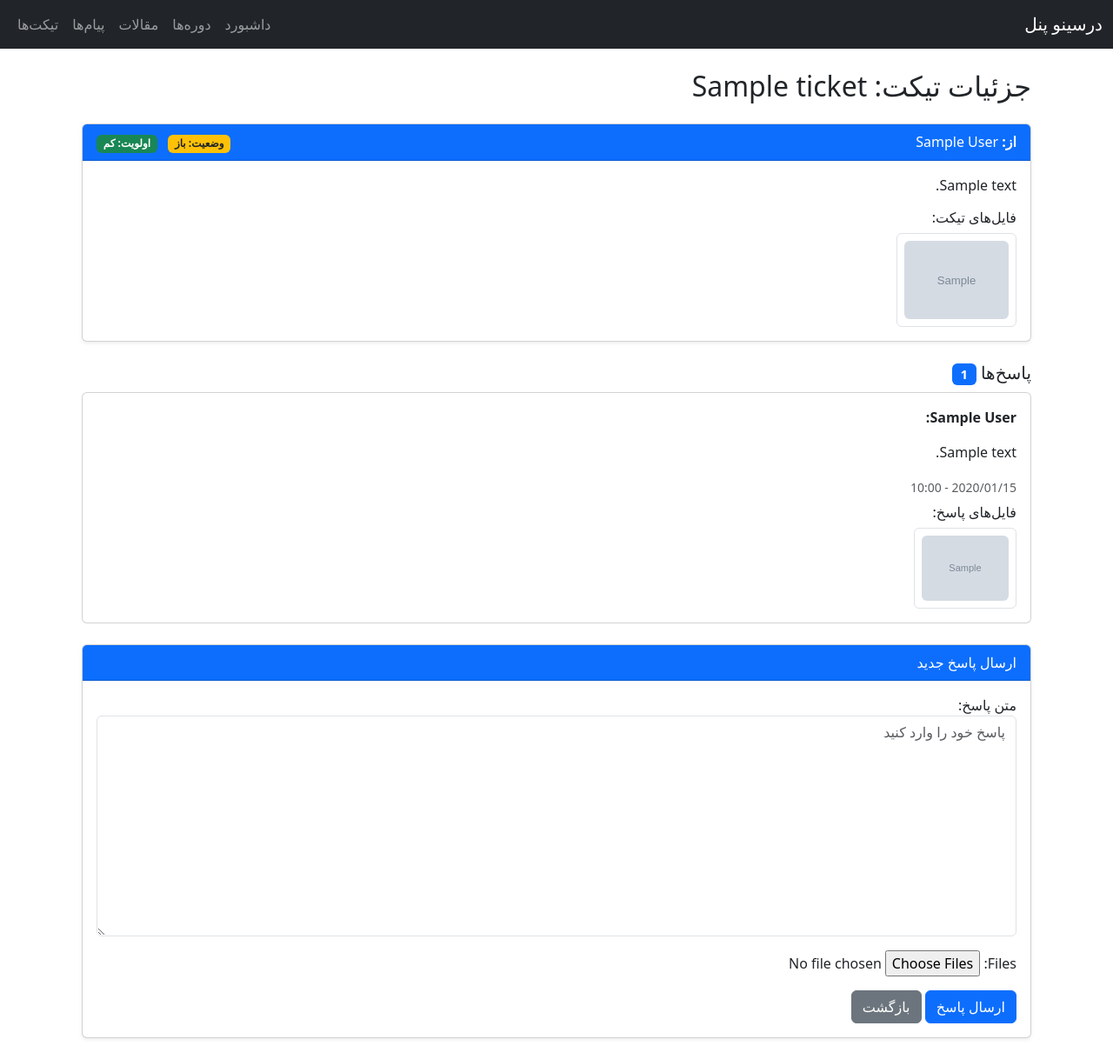
After one commit to aliazargoon5960/Darsino, a Django app: page /admin_panel/tickets/1/ in a window 1280 px wide. The commit adds this page. Shown: the whole page at 87% size. Run offline with Django 5.2, Linux system fonts and the light colour scheme; a user stored in the database is signed in; tables that the repository leaves empty hold one stand-in row (values such as "Sample post"); grey boxes marked "Sample" are stand-in pictures; some libraries are stand-ins or nearby versions.

Commit message:
ticket is done

```diff
--- a/admin_panel/templates/admin_panel/admin_panel_base.html
+++ b/admin_panel/templates/admin_panel/admin_panel_base.html
@@ -19,7 +19,7 @@
             <li class="nav-item"><a class="nav-link" href="{% url 'admin_panel:course_list' %}">دوره‌ها</a></li>
             <li class="nav-item"><a class="nav-link" href="{% url 'admin_panel:article_list' %}">مقالات</a></li>
             <li class="nav-item"><a class="nav-link" href="{% url 'admin_panel:contact_list' %}">پیام‌ها</a></li>
-            {% comment %} <li class="nav-item"><a class="nav-link" href="{% url 'admin_panel:ticket_list' %}">تیکت‌ها</a></li> {% endcomment %}
+            <li class="nav-item"><a class="nav-link" href="{% url 'admin_panel:ticket_list' %}">تیکت‌ها</a></li>
             {% comment %} <li class="nav-item"><a class="nav-link" href="{% url 'admin_panel:site_settings' %}">تنظیمات</a></li> {% endcomment %}
             {% comment %} <li class="nav-item"><a class="nav-link" href="{% url 'logout' %}">خروج</a></li> {% endcomment %}
           </ul>
--- /dev/null
+++ b/admin_panel/templates/admin_panel/tickets/ticket_detail.html
@@ -0,0 +1,129 @@
+{% extends "admin_panel/admin_panel_base.html" %}
+
+{% block content %}
+<div class="container mt-4">
+    <h2 class="mb-4">جزئیات تیکت: {{ ticket.subject }}</h2>
+
+    <!-- کارت تیکت اصلی -->
+    <div class="card shadow-sm mb-4">
+        <div class="card-header bg-primary text-white d-flex justify-content-between align-items-center">
+            <div>
+                <strong>از:</strong> {{ ticket.user.get_full_name|default:ticket.user.username }}
+            </div>
+            <div>
+                <span class="badge
+                    {% if ticket.status == 'open' %}bg-warning text-dark
+                    {% elif ticket.status == 'pending' %}bg-info
+                    {% elif ticket.status == 'answered' %}bg-success
+                    {% else %}bg-secondary{% endif %} me-2">
+                    وضعیت: {{ ticket.get_status_display }}
+                </span>
+                <span class="badge
+                    {% if ticket.priority == 'low' %}bg-success
+                    {% elif ticket.priority == 'normal' %}bg-primary
+                    {% elif ticket.priority == 'high' %}bg-warning text-dark
+                    {% else %}bg-danger{% endif %}">
+                    اولویت: {{ ticket.get_priority_display }}
+                </span>
+            </div>
+        </div>
+        <div class="card-body">
+            <p>{{ ticket.message }}</p>
+
+            {% if ticket.attachments.exists %}
+            <div class="mt-3">
+                <h6>فایل‌های تیکت:</h6>
+                <div class="d-flex flex-wrap gap-2">
+                    {% for attach in ticket.attachments.all %}
+                        {% with attach.file.url as file_url %}
+                            {% if file_url %}
+                                {% with file_url|lower as file_url_lower %}
+                                    {% if file_url_lower|slice:"-4:" == ".png" or file_url_lower|slice:"-4:" == ".jpg" or file_url_lower|slice:"-5:" == ".jpeg" %}
+                                        <a href="{{ file_url }}" target="_blank" class="border rounded p-2 d-inline-block">
+                                            <img src="{{ file_url }}" alt="attachment" style="max-width:120px; max-height:120px; border-radius:6px;">
+                                        </a>
+                                    {% else %}
+                                        <a href="{{ file_url }}" download class="border rounded p-2 d-inline-block">
+                                            دانلود فایل: {{ attach.file.name|cut:"tickets/attachments/" }}
+                                        </a>
+                                    {% endif %}
+                                {% endwith %}
+                            {% endif %}
+                        {% endwith %}
+                    {% endfor %}
+                </div>
+            </div>
+            {% endif %}
+        </div>
+    </div>
+
+    <!-- پاسخ‌ها -->
+    <div class="mb-4">
+        <h5>پاسخ‌ها <span class="badge bg-primary">{{ ticket.replies.count }}</span></h5>
+        {% for reply in ticket.replies.all %}
+        <div class="card mb-3">
+            <div class="card-body">
+                <p><strong>{{ reply.user.get_full_name|default:reply.user.username }}:</strong></p>
+                <p>{{ reply.message }}</p>
+                <small class="text-muted">{{ reply.created_at|date:"Y/m/d - H:i" }}</small>
+
+                {% if reply.attachments.exists %}
+                <div class="mt-2">
+                    <h6>فایل‌های پاسخ:</h6>
+                    <div class="d-flex flex-wrap gap-2">
+                        {% for attach in reply.attachments.all %}
+                            {% with attach.file.url as file_url %}
+                                {% if file_url %}
+                                    {% with file_url|lower as file_url_lower %}
+                                        {% if file_url_lower|slice:"-4:" == ".png" or file_url_lower|slice:"-4:" == ".jpg" or file_url_lower|slice:"-5:" == ".jpeg" %}
+                                            <a href="{{ file_url }}" target="_blank" class="border rounded p-2 d-inline-block">
+                                                <img src="{{ file_url }}" alt="reply image" style="max-width:100px; max-height:100px; border-radius:6px;">
+                                            </a>
+                                        {% else %}
+                                            <a href="{{ file_url }}" download class="border rounded p-2 d-inline-block">
+                                                دانلود فایل: {{ attach.file.name|cut:"tickets/attachments/" }}
+                                            </a>
+                                        {% endif %}
+                                    {% endwith %}
+                                {% endif %}
+                            {% endwith %}
+                        {% endfor %}
+                    </div>
+                </div>
+                {% endif %}
+            </div>
+        </div>
+        {% empty %}
+        <p class="text-muted">هنوز پاسخی ثبت نشده است.</p>
+        {% endfor %}
+    </div>
+
+    <!-- فرم ارسال پاسخ جدید -->
+    <div class="card shadow-sm mb-4">
+        <div class="card-header bg-primary text-white">
+            ارسال پاسخ جدید
+        </div>
+        <div class="card-body">
+            <form method="post" enctype="multipart/form-data">
+                {% csrf_token %}
+                {{ form.non_field_errors }}
+
+                <div class="mb-3">
+                    {{ form.message.label_tag }}
+                    {{ form.message }}
+                    {{ form.message.errors }}
+                </div>
+
+                <div class="mb-3">
+                    {{ form.files.label_tag }}
+                    {{ form.files }}
+                    {{ form.files.errors }}
+                </div>
+
+                <button type="submit" class="btn btn-primary">ارسال پاسخ</button>
+                <a href="{% url 'admin_panel:ticket_list' %}" class="btn btn-secondary">بازگشت</a>
+            </form>
+        </div>
+    </div>
+</div>
+{% endblock %}
--- a/admin_panel/url.py
+++ b/admin_panel/url.py
@@ -15,4 +15,6 @@ urlpatterns = [
     path('articles/<int:pk>/delete/', views.article_delete, name='article_delete'),
     path('contacts/', views.contact_list, name='contact_list'),
     path('contacts/<int:pk>/', views.contact_detail, name='contact_detail'),
+    path('tickets/', views.ticket_list, name='ticket_list'),
+    path('tickets/<int:pk>/', views.ticket_detail, name='ticket_detail'),
 ]
--- a/admin_panel/views.py
+++ b/admin_panel/views.py
@@ -3,7 +3,7 @@ from django.contrib.admin.views.decorators import staff_member_required
 from course_module.models import Course
 from blog_module.models import Article
 from contact_module.models import Message
-from tickets_module.models import Ticket, TicketAttachment
+from tickets_module.models import Ticket, TicketAttachment, TicketReply
 from django.contrib import messages
 from course_module.forms import CourseForm
 from blog_module.forms import ArticleForm
@@ -122,3 +122,30 @@ def contact_detail(request, pk):
 
 
     return render(request, 'admin_panel/contact/contact_detail.html', {'message': message})
+
+
+#ticket
+@staff_member_required
+def ticket_list(request):
+    tickets = Ticket.objects.all().order_by('-created_at')
+    return render(request, 'admin_panel/tickets/ticket_list.html', {'tickets': tickets})
+
+
+@staff_member_required
+def ticket_detail(request, pk):
+    ticket = get_object_or_404(Ticket, pk=pk)
+
+    if request.method == "POST":
+        form = TicketReplyForm(request.POST)
+        files = request.FILES.getlist('files')
+        if form.is_valid():
+            form.save(reply_user=request.user, ticket=ticket, files=files)
+            messages.success(request, "پاسخ با موفقیت ارسال شد.")
+            return redirect('admin_panel:ticket_detail', pk=ticket.pk)
+    else:
+        form = TicketReplyForm()
+
+    return render(request, 'admin_panel/tickets/ticket_detail.html', {
+        'ticket': ticket,
+        'form': form,
+    })
--- a/tickets_module/forms.py
+++ b/tickets_module/forms.py
@@ -28,11 +28,18 @@ class TicketReplyForm(forms.ModelForm):
             'message': forms.Textarea(attrs={'class': 'form-control', 'placeholder': 'پاسخ خود را وارد کنید'}),
         }
 
-    def save(self, commit=True):
-        reply = super().save(commit=commit)
-        files = self.files.getlist('files') if hasattr(self, 'files') else []
-        for f in files:
-            TicketAttachment.objects.create(reply=reply, file=f)
+    def save(self, commit=True, reply_user=None, ticket=None, files=None):
+        reply = super().save(commit=False)
+        if reply_user:
+            reply.user = reply_user
+        if ticket:
+            reply.ticket = ticket
+        if commit:
+            reply.save()
+            # ذخیره فایل‌ها
+            if files:
+                for f in files:
+                    TicketAttachment.objects.create(reply=reply, file=f)
         return reply
 
 
```
Also changed, not shown: admin_panel/templates/admin_panel/course/course_list.html (+18 -8 lines), admin_panel/templates/admin_panel/tickets/ticket_list.html (added, +52 -0 lines), tickets_module/views.py (+7 -7 lines).
